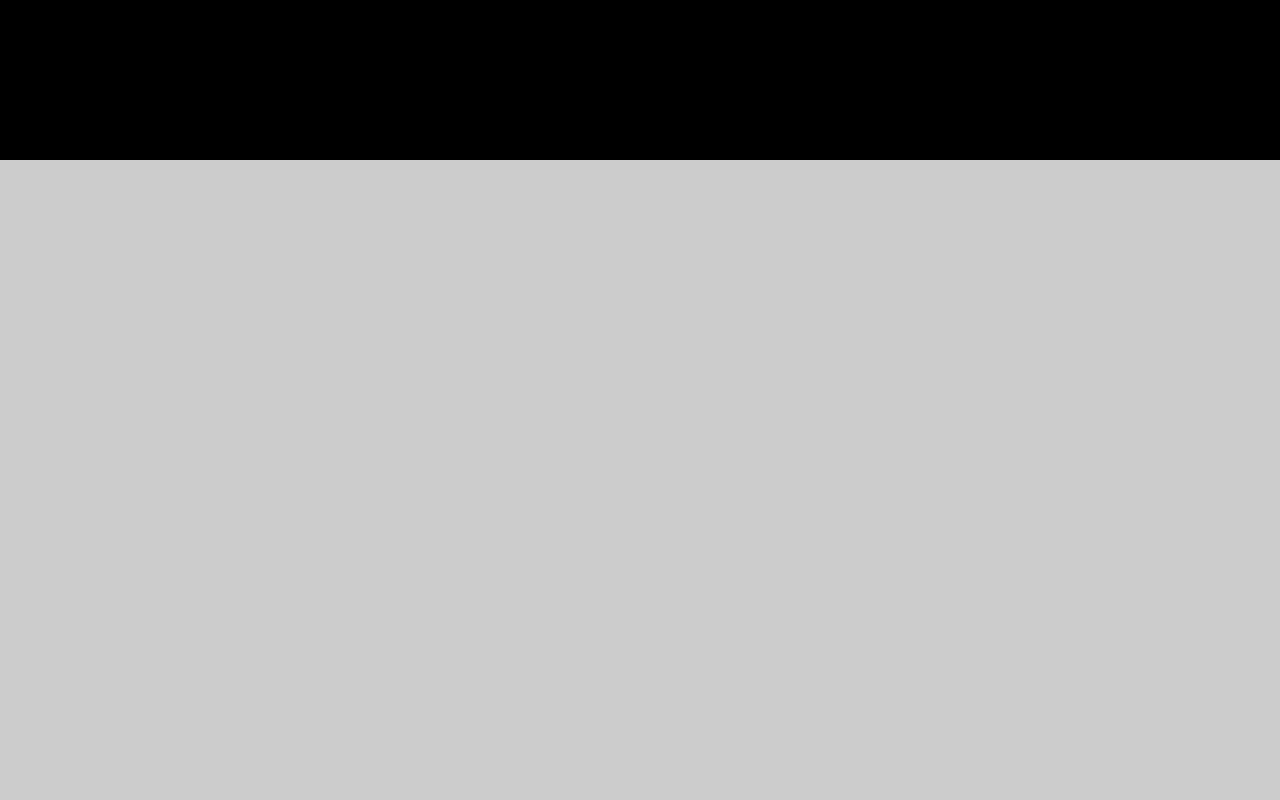
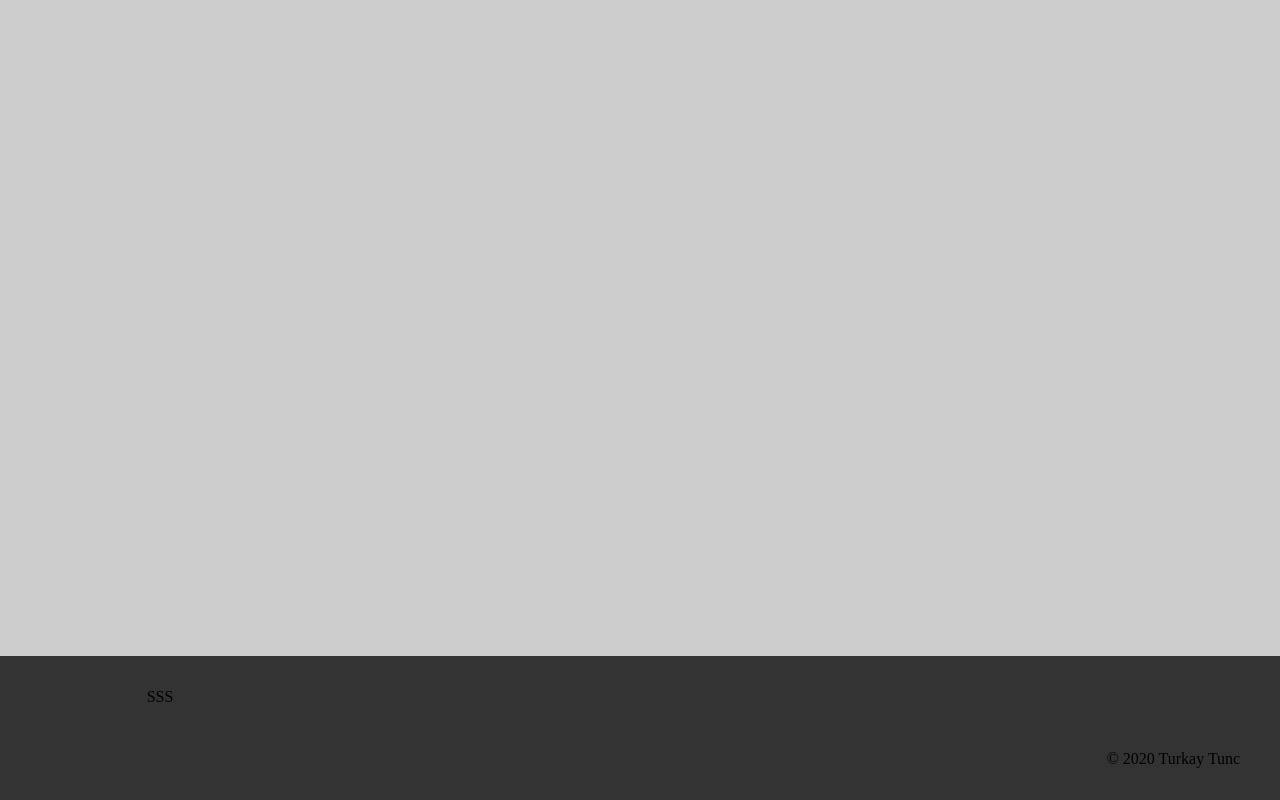
Before and after one commit to turkaytunc/e-secim, a React (Create React App) app: page / in a window 1280 px wide. Built offline with nearby package versions, Linux system fonts and the light colour scheme.

Commit message:
add: footer style

```diff
--- a/src/components/footer/Footer.tsx
+++ b/src/components/footer/Footer.tsx
@@ -4,10 +4,10 @@ import './footer.scss';
 const Footer = () => {
   return (
     <footer className="footer-container">
-      <ul>
+      <ul className="faq-container">
         <li>SSS</li>
       </ul>
-      <ul>
+      <ul className="copyright-container">
         <li>&copy; 2020 Turkay Tunc</li>
       </ul>
     </footer>
--- a/src/components/footer/footer.scss
+++ b/src/components/footer/footer.scss
@@ -1,4 +1,25 @@
 .footer-container {
-  min-height: 10em;
-  background-color: #000;
+  min-height: 5em;
+  background-color: #333;
+
+  display: grid;
+  grid-template-columns: repeat(12, 1fr);
+  position: absolute;
+  bottom: 0;
+  width: 100%;
+  padding: 2em 0;
 }
+
+.copyright-container {
+  grid-column: 11/13;
+  display: flex;
+  flex-direction: column-reverse;
+
+  list-style: none;
+}
+
+.faq-container {
+  grid-column: 2/5;
+
+  list-style: none;
+}
```
